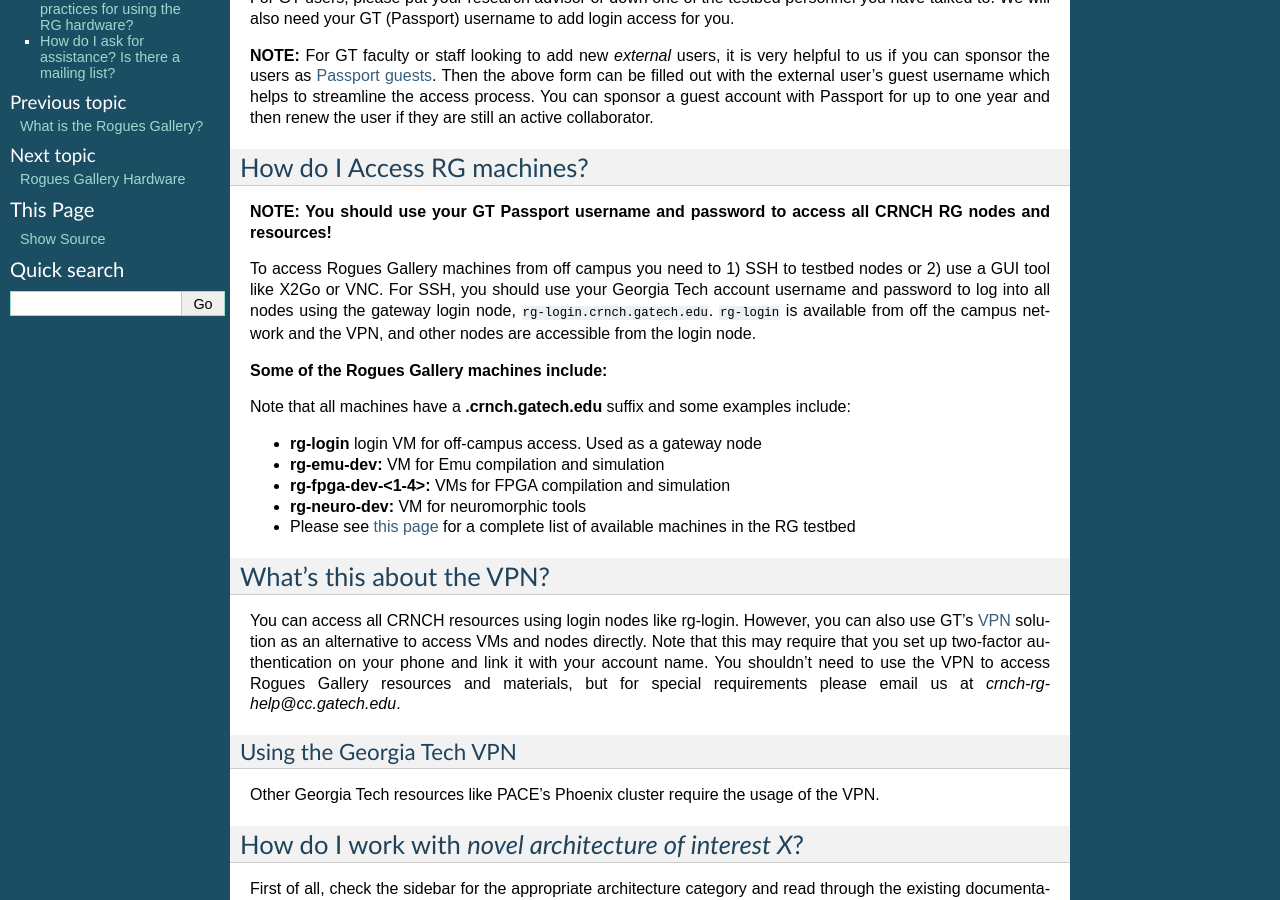
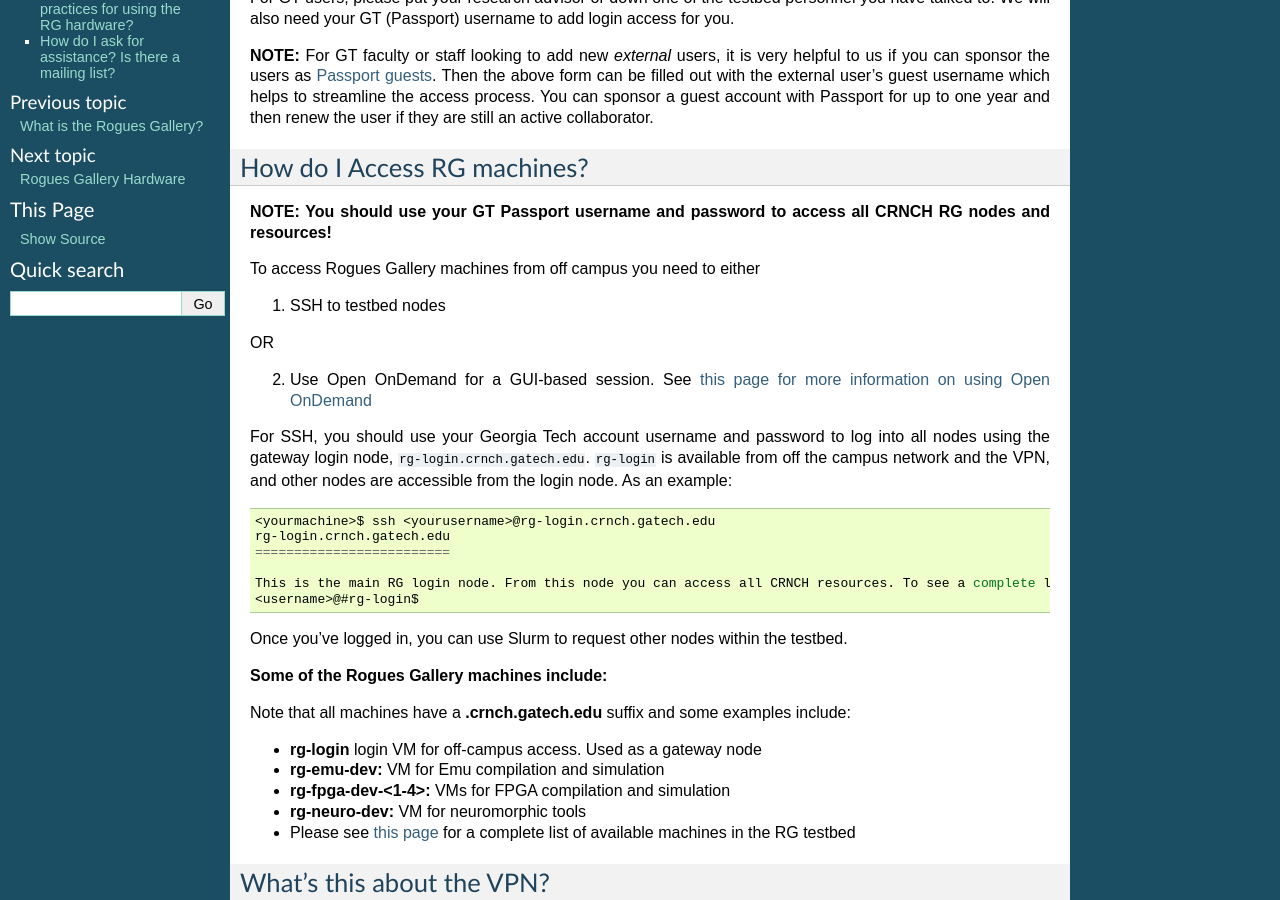
Before and after one commit to gt-crnch-rg/read-the-docs, a Sphinx documentation site: the page built from docs/general/rg-getting-started.rst, in a window 1280 px wide and 900 px high, scrolled down 297 px. Built offline with Sphinx 7.4.7, drawn with Linux system fonts in a browser that asks for light colours; pages that are not in the unit, such as notebooks, are missing from menus.

Commit message:
Update rg-getting-started.rst
Updated login ingo

```diff
--- a/docs/general/rg-getting-started.rst
+++ b/docs/general/rg-getting-started.rst
@@ -18,7 +18,26 @@ How do I Access RG machines?
 
 **NOTE: You should use your GT Passport username and password to access all CRNCH RG nodes and resources!**
 
-To access Rogues Gallery machines from off campus you need to 1) SSH to testbed nodes or 2) use a GUI tool like X2Go or VNC. For SSH, you should use your Georgia Tech account username and password to log into all nodes using the gateway login node, ``rg-login.crnch.gatech.edu``. ``rg-login`` is available from off the campus network and the VPN, and other nodes are accessible from the login node.
+To access Rogues Gallery machines from off campus you need to either
+
+1) SSH to testbed nodes
+
+OR
+
+2) Use Open OnDemand for a GUI-based session. See `this page for more information on using Open OnDemand <https://gt-crnch-rg.readthedocs.io/en/main/general/open-on-demand.html>`__
+
+For SSH, you should use your Georgia Tech account username and password to log into all nodes using the gateway login node, ``rg-login.crnch.gatech.edu``. ``rg-login`` is available from off the campus network and the VPN, and other nodes are accessible from the login node. As an example:
+
+.. code:: shell
+
+   <yourmachine>$ ssh <yourusername>@rg-login.crnch.gatech.edu
+   rg-login.crnch.gatech.edu
+   =========================
+
+   This is the main RG login node. From this node you can access all CRNCH resources. To see a complete list of available hardware please visit: https://gt-crnch-rg.readthedocs.io/en/main/general/rg-hardware.html
+   <username>@#rg-login$
+
+Once you've logged in, you can use Slurm to request other nodes within the testbed.
 
 **Some of the Rogues Gallery machines include:**
 
```
